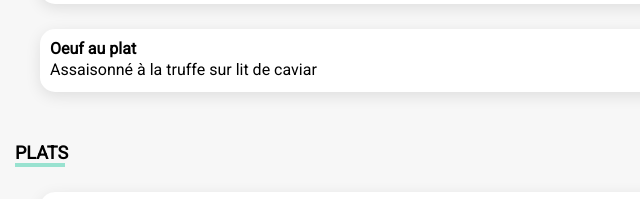
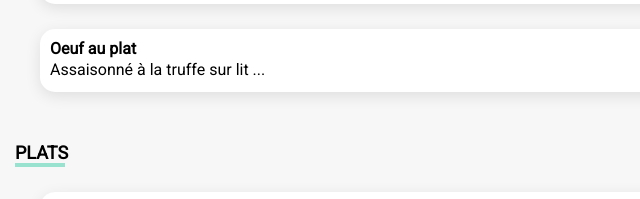
Before and after one commit to CDS-Annabelle/ohmyfood, a website: page restaurants/la-palette-du-gout.html in a window 1280 px wide. Shown: the part 569-768 px from the top of the page, 0-640 px from the left. Drawn offline with Linux system fonts and the light colour scheme; a web font is replaced by a local one.

Commit message:
edit restaurants/la-palette-du-gout

```diff
--- a/restaurants/la-palette-du-gout.html
+++ b/restaurants/la-palette-du-gout.html
@@ -57,7 +57,7 @@
                     <div class="description">
                         <h4>Oeuf au plat</h4>
                         <div class="subtext">
-                            <p>Assaisonné à la truffe sur lit de caviar</p>
+                            <p>Assaisonné à la truffe sur lit ...</p>
                             <span class="tarif">25€</span>
                         </div>
                     </div>
```
